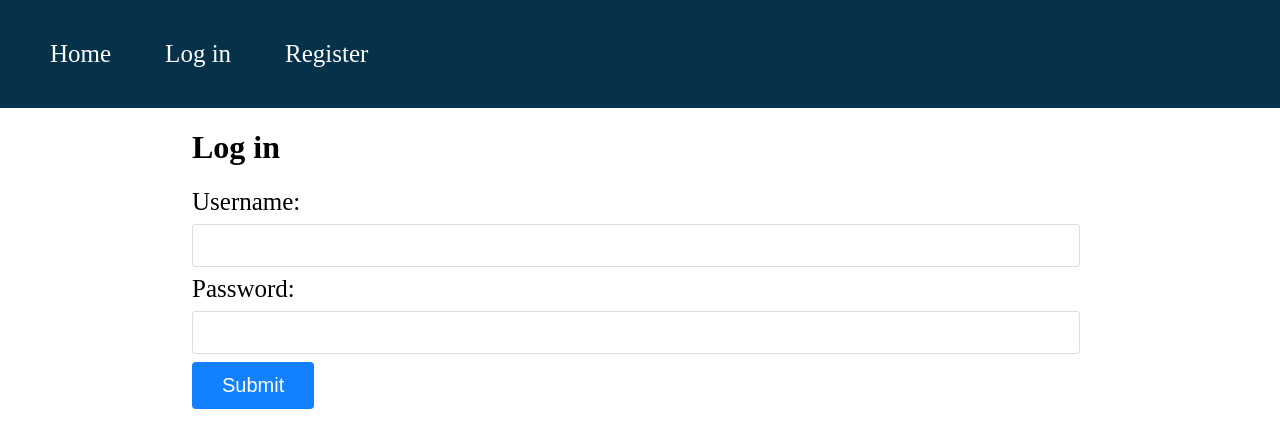
After one commit to ArielCereghetti/DjangoCRM, a Django app: template CRM/templates/CRM/login.html in a window 1280 px wide; the page is wider, and only the part inside the window is pictured. The commit adds this page. Shown: the top 448 px of that part. Run offline with Django 4.2, Linux system fonts and the light colour scheme; the template is opened without the code that fills it: values that come from a table or form of the project are taken from there, others are empty.

Commit message:
Updated the html files and added styles to them

```diff
--- /dev/null
+++ b/CRM/static/CRM/styles.css
@@ -0,0 +1,139 @@
+.navbar {
+    width: 100%;
+    background-color: #05314b;
+    padding: 40px 25px;
+}
+body {
+    margin: 0;
+    width: 100vw;
+}
+
+
+.navitem {
+    transition: background-color 0.1s ease-in-out, box-shadow 0.1s ease-in-out;
+    display: inline;
+    list-style-type: none;
+    text-decoration: none;
+    padding: inherit;
+    color: white;
+}
+
+.navitem:hover {
+    background-color: #1381ff22;
+    box-shadow: inset 0px 0px 0px 1.5px #ffffff33;
+}
+
+@media screen and (max-width: 700px){
+
+    form label {
+        font-size: 20px;
+        text-align: center;
+    }
+
+    .navbar {
+        padding: 30px 15px;
+    }
+
+
+    .container {
+        width: 90%;
+        margin: auto;
+    }
+
+    .flex-container .signupform {
+        padding: 10px;
+        font-size: large;
+    }
+
+    .flex-container {
+        align-content: center;
+    }
+
+    .btn-primary {
+        padding: 10px 20px;
+        font-size: 20px;
+        align-self: center;
+    }
+
+    .navitem {
+        font-size: 14px;
+    }
+    .alert {
+        position: fixed;
+        bottom: 25%;
+        margin: auto;
+        padding: 7px 15px;
+        background-color: rgb(255, 228, 109);
+        font-size: 20px;
+        border-radius: 6px;
+    }
+}
+
+@media screen and (min-width: 700px){
+
+    form label {
+        font-size: 25px;
+    }
+    .container {
+        width: 70%;
+        margin: auto;
+    }
+
+    .btn-primary {
+        padding: 12px 30px;
+        font-size: 20px;
+        align-self: flex-start;
+    }
+
+    .navitem{
+        font-size: 25px;
+    }
+
+    .flex-container {
+        align-content: stretch;
+    }
+
+
+    .flex-container .signupform {
+        padding: 10px;
+        font-size: large;
+
+    }
+
+    .alert {
+        position: absolute;
+        bottom: 25%;
+        left: 50%;
+        transform: translate(-50%, 0);
+        padding: 7px 15px;
+        background-color: rgb(255, 208, 0);
+        font-size: 25px;
+        border-radius: 6px;
+    }
+}
+
+
+.flex-container {
+    display: flex;
+    flex-direction: column;
+    flex-wrap: wrap;
+}
+
+.flex-container .signupform {
+    margin: 8px;
+    margin-left: 0;
+    border: 1px solid #dddddd;
+    border-radius: 3px;
+}
+.flex-container .signupform:focus {
+    outline: none;
+}
+
+
+.btn-primary {
+    border: none;
+    border-radius: 4px;
+    color: white;
+    background-color: #1381ff;
+    width: fit-content;
+}
--- a/CRM/templates/CRM/index.html
+++ b/CRM/templates/CRM/index.html
@@ -1,7 +1,7 @@
 {% extends "CRM/layout.html" %}
 
-
+    {% block title %}Hello user!{% endblock %}
 {% block body %}
 
-<h1>Hello world!</h1>
+<h1>Hello {{ user.username }}!</h1>
 {% endblock %}
--- /dev/null
+++ b/CRM/templates/CRM/submit.html
@@ -0,0 +1 @@
+<input type="submit" class="btn-primary"/>
```
Also changed, not shown: CRM/templates/CRM/register.html (+8 -0 lines).
